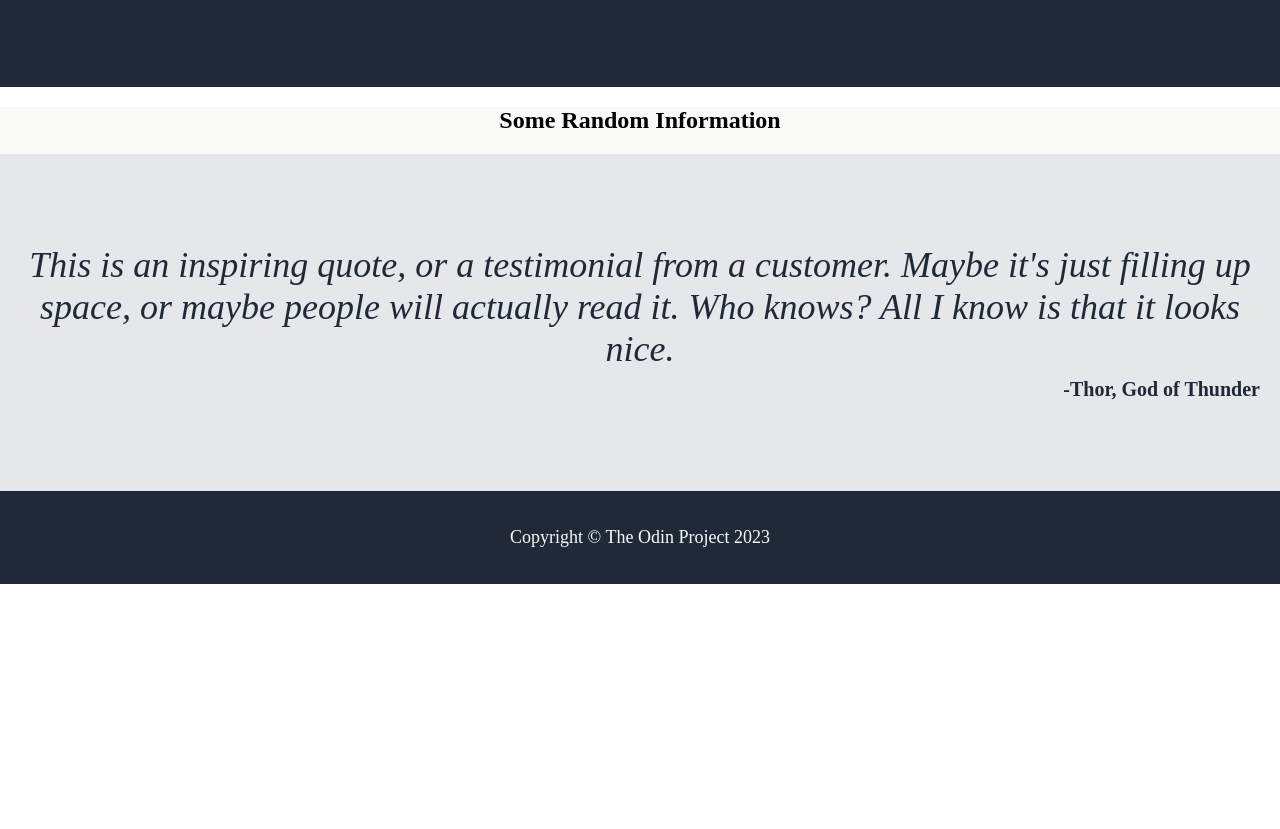
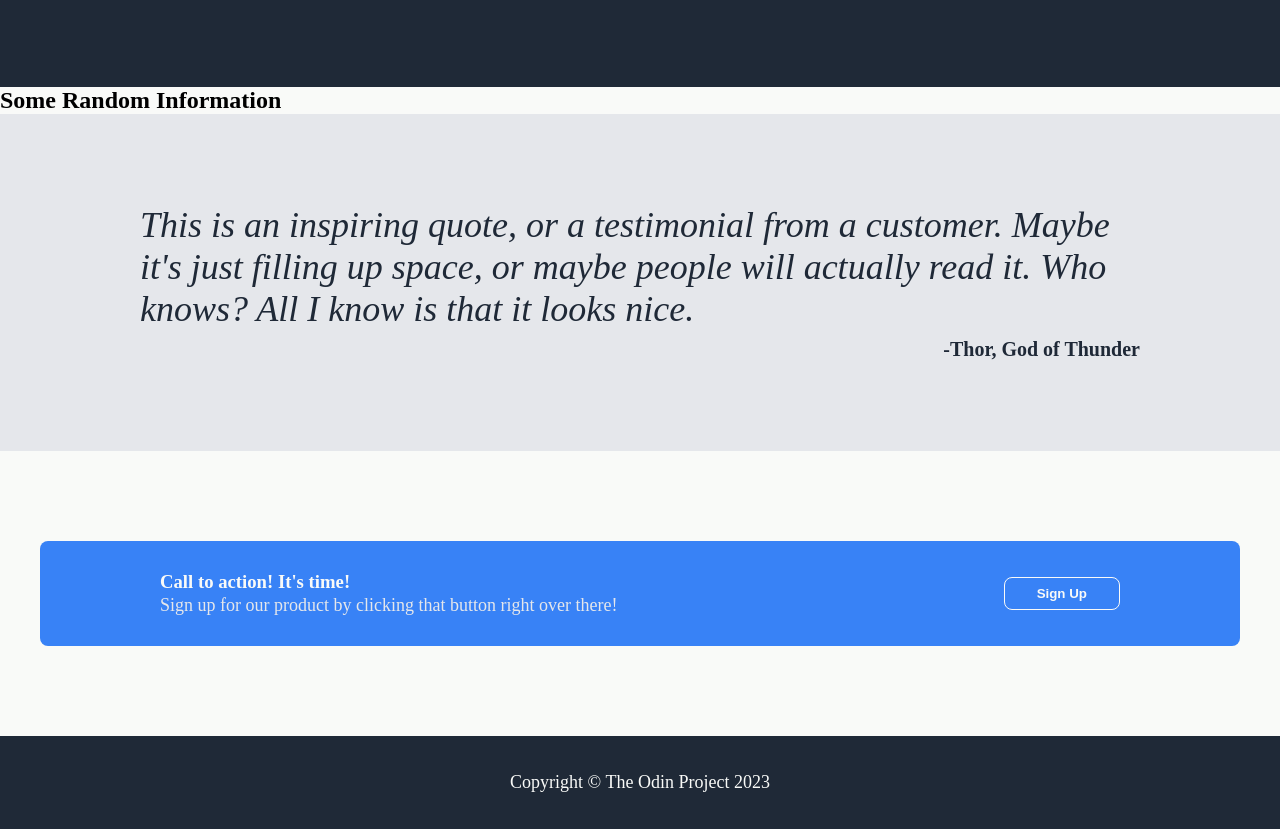
Before and after one commit to BradleyGam/odin-landing-page, a plain HTML site: page index.html in a window 1280 px wide. Shown: the part 546-1375 px from the top of the page. Before the commit the page ends 1130 px from the top, so only its background shows below. Drawn offline with Linux system fonts and the light colour scheme.

Commit message:
feat: add css and html for call to action

```diff
--- a/index.html
+++ b/index.html
@@ -28,6 +28,8 @@
     </div>
     <div class="info-section">
         <h2>Some Random Information</h2>
+    </div>
+    <div class="quote-background">
         <div class="quote-section">
             <div class="qoute">
                 This is an inspiring quote, or a testimonial from a customer. Maybe it's just filling up space, or maybe people will actually read it. Who knows? All I know is that it looks nice.
@@ -35,6 +37,13 @@
             <div class="citation">-Thor, God of Thunder</div>
         </div>
     </div>
+    <div class="action-section">
+        <div class=action-text>
+            <h3>Call to action! It's time!</h3>
+            <p>Sign up for our product by clicking that button right over there!</p>
+        </div>
+        <button>Sign Up</button>
+    </div>
     <footer>
         <p>Copyright &copy; The Odin Project 2023</p>
     </footer>
--- a/style.css
+++ b/style.css
@@ -1,6 +1,6 @@
 html, body {
 	min-height: 100%;
-	background: #fff;
+	background: #F9FAF8;
 	color: #000;
 }
 
@@ -42,6 +42,10 @@ header,
 	align-items: center;
 }
 
+h2 {
+	margin: 0px;
+}
+
 nav a {
 	font-size: 18px;
 	color: #E5E7EB;
@@ -78,9 +82,10 @@ footer {
 	color:#F9FAF8;
 	border: none;
 	border-radius: 6px;
-	padding: 6px 20px;
+	padding: 8px 32px;
 	font-size: 18px;
 	align-self: flex-start;
+	font-weight: 700;
 }
 
 .hero-image {
@@ -89,14 +94,15 @@ footer {
 	height: auto;
 }
 
-.info-section {
-	background-color: #F9FAF8;
-	text-align: center;
+
+.quote-background {
+	background-color: #E5E7EB;
+	padding: 90px 20px;
 }
 
 .quote-section {
-	background-color: #E5E7EB;
-	padding: 90px 20px;
+	max-width: 1000px;
+	margin: 0 auto;
 	display: flex;
 	flex-direction: column;
 	gap: 8px;
@@ -107,6 +113,7 @@ footer {
 	font-weight: 300;
 	font-style: italic;
 	color: #1F2937;
+	text-align: start;
 }
 
 .citation {
@@ -114,6 +121,43 @@ footer {
 	font-size: 20px;
 	font-weight: 700;
 	align-self: flex-end;
+}
+
+.action-section {
+	margin: 90px auto;
+	background-color: #3882F6;
+	border-radius: 8px;
+	max-width: 1200px;
+	padding: 30px 120px;
+	display: flex;
+	justify-content: space-between;
+}
+
+.action-section button {
+	color: #F9FAF8;
+	background-color: #3882F6;
+	border: none;
+	border: 1px solid #F9FAF8;
+	align-self: center;
+	padding: 8px 32px;
+	border-radius: 8px;
+	font-weight: 700;
+}
+
+.action-text {
+	display: flex;
+	flex-direction: column;
+	align-items: flex-start;
+	gap: 2px;
+}
+
+.action-text p {
+	color: #E5E7EB;
+}
+
+h3 {
+	color: #F9FAF8;
+	margin: 0;
 }
 
 footer {
```
